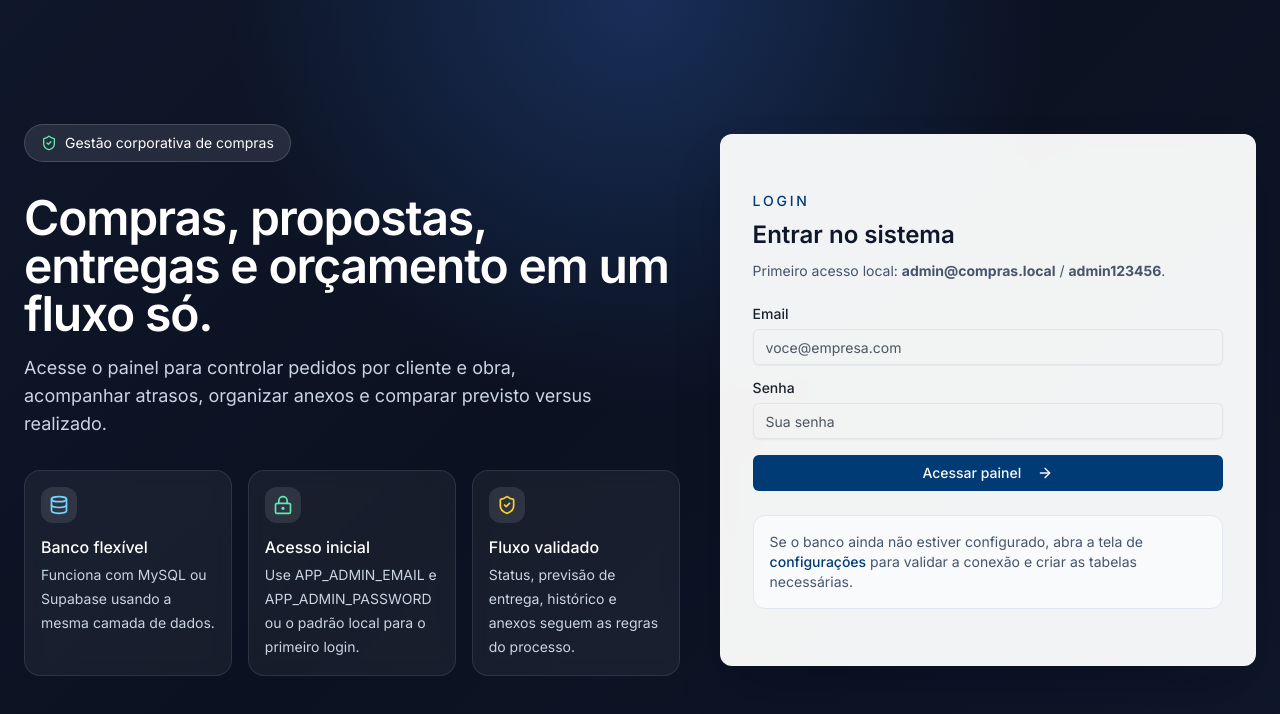
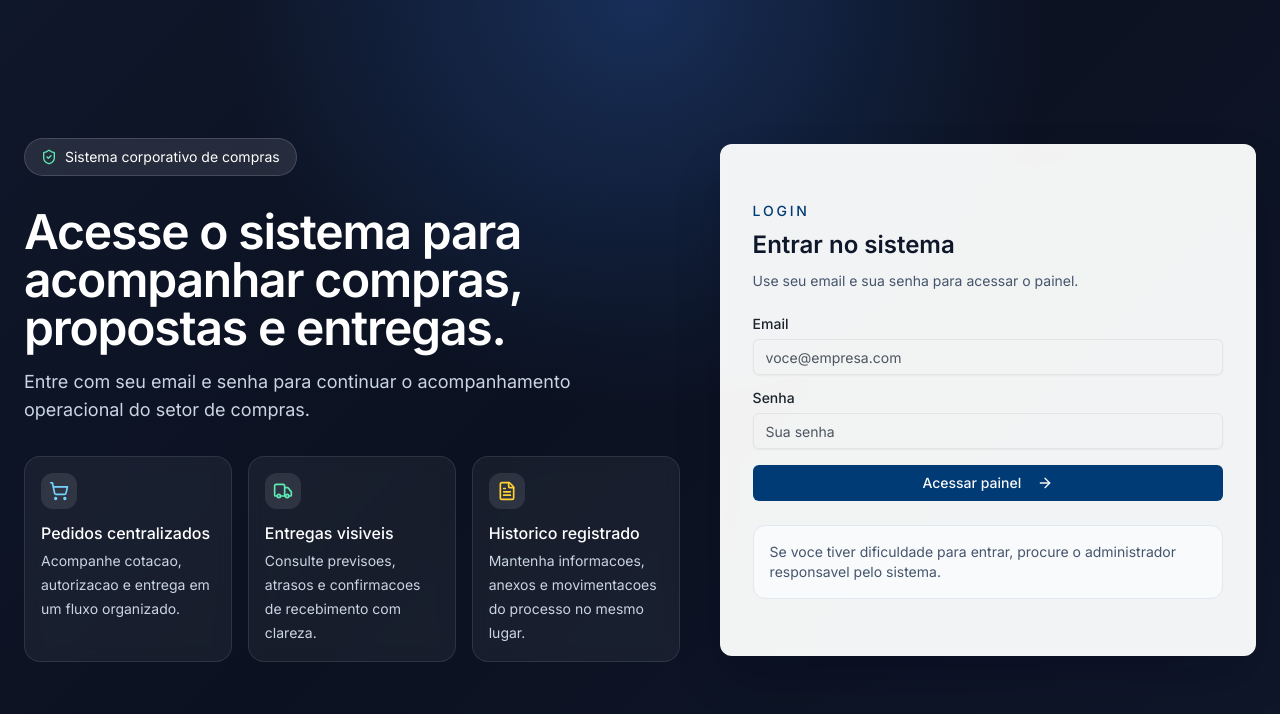
Before and after one commit to bywillsilva/setor_compras, a Next.js app: page /auth/login in a window 1280 px wide. Shown: the top 714 px of the page. Built offline with nearby package versions, Linux system fonts and the light colour scheme.

Commit message:
fixing bugs and improving ui

```diff
--- a/app/auth/login/page.tsx
+++ b/app/auth/login/page.tsx
@@ -1,9 +1,8 @@
 "use client"
 
 import { Suspense, useState, type FormEvent, type ReactNode } from "react"
-import Link from "next/link"
 import { useRouter, useSearchParams } from "next/navigation"
-import { ArrowRight, Database, Loader2, LockKeyhole, ShieldCheck } from "lucide-react"
+import { ArrowRight, FileText, Loader2, ShieldCheck, ShoppingCart, Truck } from "lucide-react"
 import { Button } from "@/components/ui/button"
 import { Card, CardContent } from "@/components/ui/card"
 import { Input } from "@/components/ui/input"
@@ -42,13 +41,13 @@ function LoginContent() {
       const payload = await response.json()
 
       if (!response.ok) {
-        throw new Error(payload.error || "Não foi possível entrar no sistema.")
+        throw new Error(getLoginErrorMessage(payload?.error, response.status))
       }
 
       router.push(searchParams.get("next") || "/")
       router.refresh()
     } catch (currentError) {
-      setError(currentError instanceof Error ? currentError.message : "Erro ao realizar login.")
+      setError(currentError instanceof Error ? currentError.message : "Nao foi possivel entrar no sistema.")
     } finally {
       setLoading(false)
     }
@@ -60,33 +59,33 @@ function LoginContent() {
         <section className="space-y-8 text-white">
           <div className="inline-flex items-center gap-2 rounded-full border border-white/15 bg-white/10 px-4 py-2 text-sm backdrop-blur">
             <ShieldCheck className="h-4 w-4 text-emerald-300" />
-            Gestão corporativa de compras
+            Sistema corporativo de compras
           </div>
 
           <div className="space-y-4">
             <h1 className="max-w-2xl text-4xl font-semibold tracking-tight md:text-5xl">
-              Compras, propostas, entregas e orçamento em um fluxo só.
+              Acesse o sistema para acompanhar compras, propostas e entregas.
             </h1>
             <p className="max-w-xl text-base leading-7 text-slate-300 md:text-lg">
-              Acesse o painel para controlar pedidos por cliente e obra, acompanhar atrasos, organizar anexos e comparar previsto versus realizado.
+              Entre com seu email e senha para continuar o acompanhamento operacional do setor de compras.
             </p>
           </div>
 
           <div className="grid gap-4 md:grid-cols-3">
             <InfoCard
-              icon={<Database className="h-5 w-5 text-sky-300" />}
-              title="Banco flexível"
-              description="Funciona com MySQL ou Supabase usando a mesma camada de dados."
+              icon={<ShoppingCart className="h-5 w-5 text-sky-300" />}
+              title="Pedidos centralizados"
+              description="Acompanhe cotacao, autorizacao e entrega em um fluxo organizado."
             />
             <InfoCard
-              icon={<LockKeyhole className="h-5 w-5 text-emerald-300" />}
-              title="Acesso inicial"
-              description="Use APP_ADMIN_EMAIL e APP_ADMIN_PASSWORD ou o padrão local para o primeiro login."
+              icon={<Truck className="h-5 w-5 text-emerald-300" />}
+              title="Entregas visiveis"
+              description="Consulte previsoes, atrasos e confirmacoes de recebimento com clareza."
             />
             <InfoCard
-              icon={<ShieldCheck className="h-5 w-5 text-amber-300" />}
-              title="Fluxo validado"
-              description="Status, previsão de entrega, histórico e anexos seguem as regras do processo."
+              icon={<FileText className="h-5 w-5 text-amber-300" />}
+              title="Historico registrado"
+              description="Mantenha informacoes, anexos e movimentacoes do processo no mesmo lugar."
             />
           </div>
         </section>
@@ -97,9 +96,7 @@ function LoginContent() {
               <div className="space-y-2">
                 <p className="text-sm font-medium uppercase tracking-[0.2em] text-primary">Login</p>
                 <h2 className="text-2xl font-semibold text-slate-900">Entrar no sistema</h2>
-                <p className="text-sm leading-6 text-slate-600">
-                  Primeiro acesso local: <strong>admin@compras.local</strong> / <strong>admin123456</strong>.
-                </p>
+                <p className="text-sm leading-6 text-slate-600">Use seu email e sua senha para acessar o painel.</p>
               </div>
 
               <form onSubmit={handleSubmit} className="space-y-4">
@@ -145,11 +142,7 @@ function LoginContent() {
               </form>
 
               <div className="rounded-xl border border-slate-200 bg-slate-50 p-4 text-sm text-slate-600">
-                Se o banco ainda não estiver configurado, abra a tela de{" "}
-                <Link href="/configuracoes" className="font-medium text-primary underline-offset-4 hover:underline">
-                  configurações
-                </Link>{" "}
-                para validar a conexão e criar as tabelas necessárias.
+                Se voce tiver dificuldade para entrar, procure o administrador responsavel pelo sistema.
               </div>
             </CardContent>
           </Card>
@@ -176,3 +169,21 @@ function InfoCard({
     </div>
   )
 }
+
+function getLoginErrorMessage(error: unknown, status: number) {
+  const message = typeof error === "string" ? error : ""
+  const normalized = message
+    .normalize("NFD")
+    .replace(/\p{Diacritic}/gu, "")
+    .toLowerCase()
+
+  if (status === 401 || normalized.includes("email ou senha")) {
+    return "Email ou senha invalidos."
+  }
+
+  if (normalized.includes("informe o email e a senha")) {
+    return "Informe o email e a senha."
+  }
+
+  return "Nao foi possivel entrar no sistema no momento. Procure o administrador."
+}
```
Also changed, not shown: 1 other file (tests, documents, lock files or other folders).
